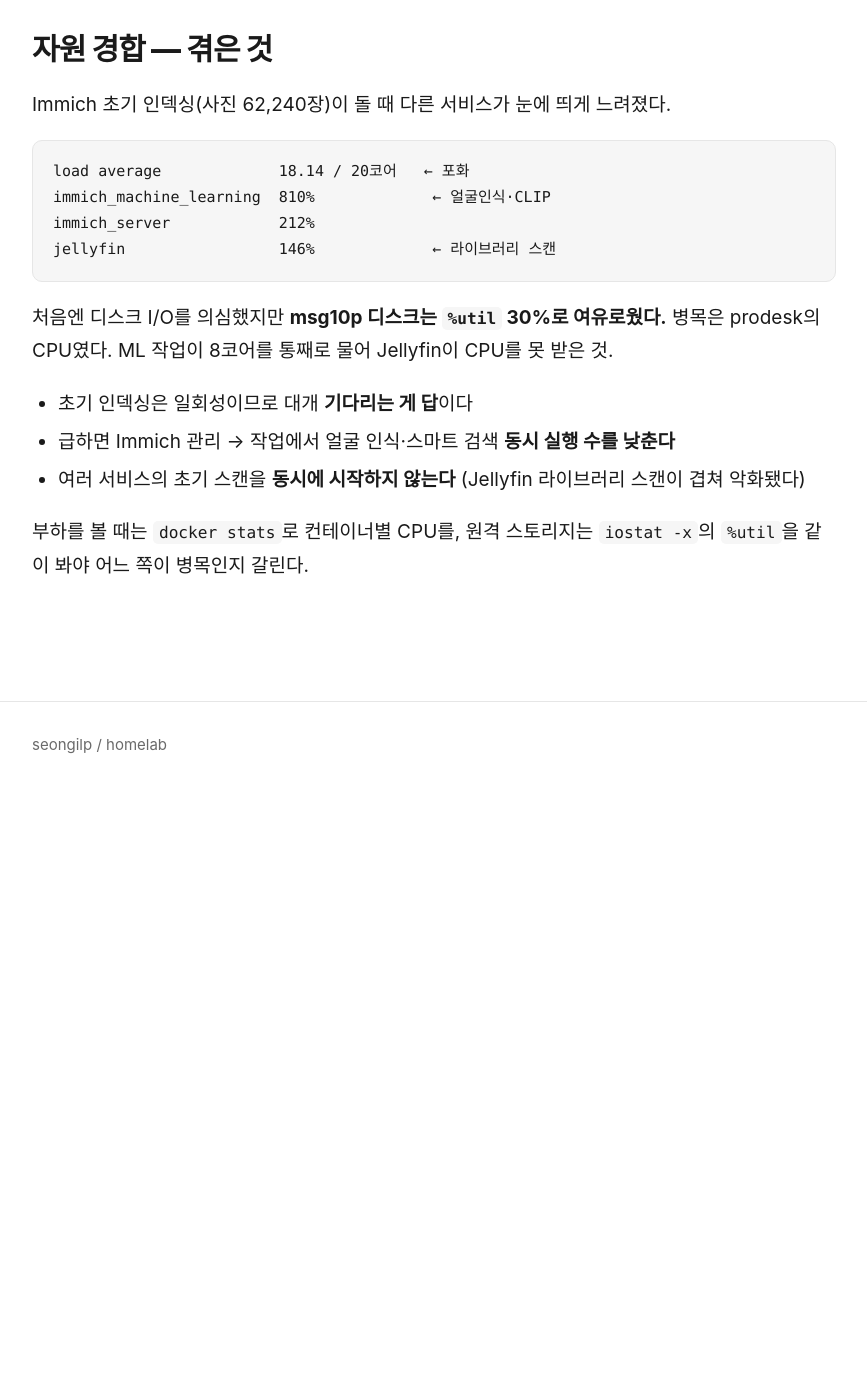
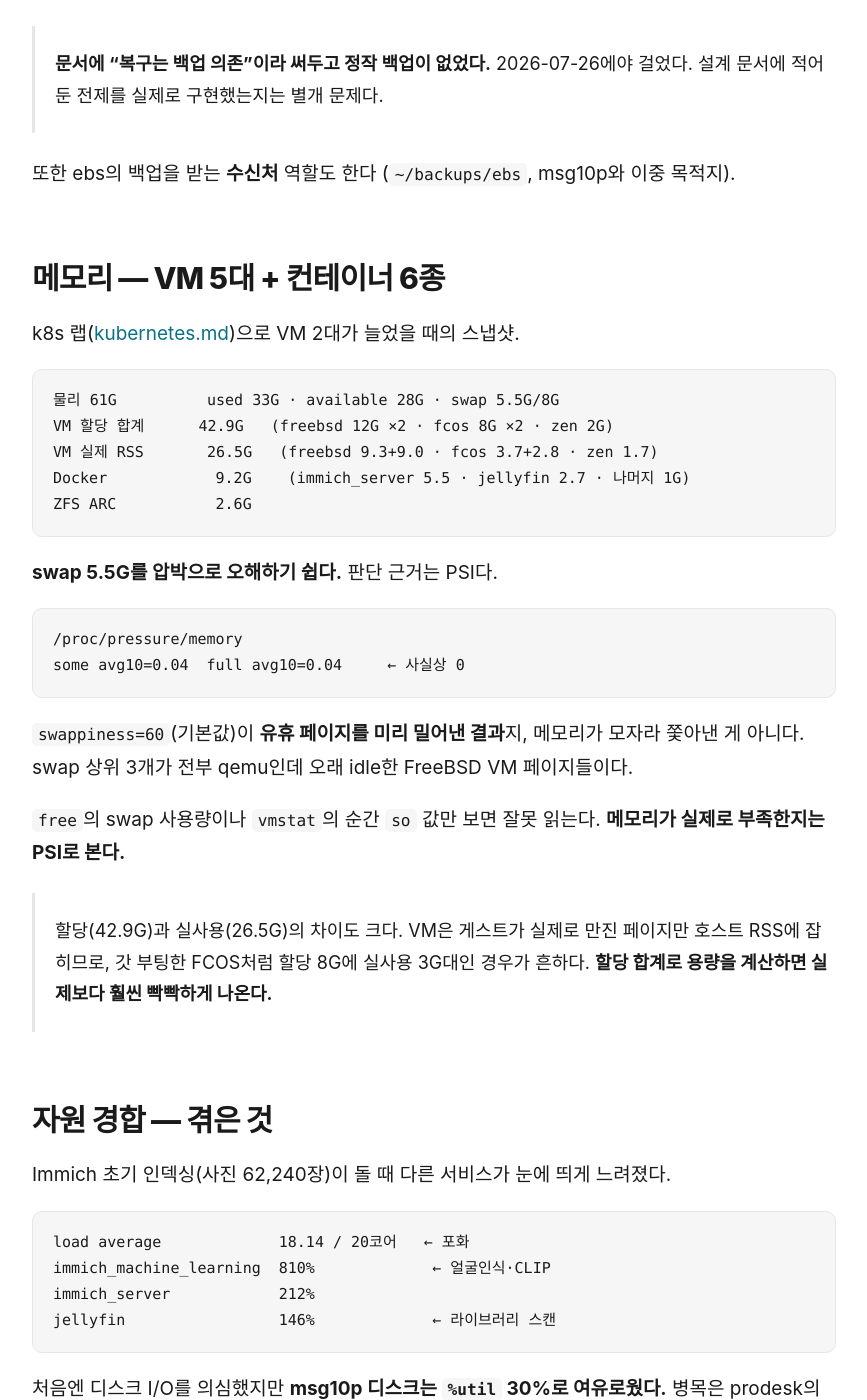
Before and after one commit to seongilp/homelab, a Jekyll site: the page built from docs/prodesk.md, in a window 1280 px wide and 1400 px high, scrolled down 4024 px. Shown: the whole window, without its empty margins (206-1073 px from the left). Built offline with Jekyll 4.4.1, drawn with Linux system fonts in a browser that asks for light colours; our own code applies the rules of GitHub Pages for plain Markdown files; before the commit the page ends 4812 px from its top, so only the background shows below that; some of the changed text lies outside the part shown.

Commit message:
docs(kubernetes): k8s 테스트 랩 문서 신설
prodesk 위에 Fedora CoreOS 2대로 kubeadm 클러스터를 올렸다.
관리형도 k3s 도 아닌 이유는 control plane 이 무엇으로 이루어지는지 보려는 것.

불변 OS 라 설치 과정에서 걸린 것들:
- libvirt 의 AppArmor 프로파일이 디스크 외 파일을 막아 Ignition 전달이 실패
- CRI-O rpm 저장소가 403/404 — Fedora 기본 cri-o 는 k8s 와 네 마이너 차이
- 읽기 전용 /usr 때문에 PREFIX/LIBEXECDIR 을 /usr/local 로 옮겨야 한다
- rpm-ostree 레이어링은 재부팅 후에야 유닛이 생긴다

prodesk 에는 메모리 관찰도 함께 적었다. swap 5.5G 를 압박으로 오해하기
쉬운데 PSI 는 0 이었다. 할당(42.9G)과 실사용(26.5G)의 차이도 크다.

````diff
--- a/docs/prodesk.md
+++ b/docs/prodesk.md
@@ -45,13 +45,18 @@
 | `freebsd-dev` | 8 / 12G | FreeBSD 16.0-CURRENT — 커널 학습 ([freebsd.md](freebsd.md)) |
 | `freebsd` | 8 / 12G | FreeBSD 15.1-RELEASE — jail·pkgbase 실습 |
 | `zen` | 2 / 2G | 실험용 |
+| `fcos-cp1` | 4 / 8G | Fedora CoreOS — k8s control plane ([kubernetes.md](kubernetes.md)) |
+| `fcos-w1` | 4 / 8G | Fedora CoreOS — k8s worker |
 
-**전부 `data/vms` 아래 raw 포맷**이다. qcow2를 쓰지 않는 이유와 이전 과정은
-[backup.md](backup.md)에 정리했다.
+**전부 `data/vms` 아래**에 둔다. FreeBSD·zen은 raw 포맷이다.
+이들을 qcow2에서 raw로 옮긴 이유와 과정은 [backup.md](backup.md)에 정리했다.
 
 > `zen`은 원래 `/var/lib/libvirt/images/`(ext4 루트)에 qcow2로 있었다.
 > 데이터셋 밖이라 **백업에서 조용히 누락돼 있었다.** VM 하나가 다른 파일시스템에 있으면
 > 이런 일이 생긴다.
+
+> FCOS 2대는 **qcow2**다 — 배포 이미지가 qcow2라 그대로 썼다. 포맷은 다르지만
+> `data/vms` 안에 있어 zfs send 백업에는 포함된다. 위 `zen` 건과 달리 조용한 누락은 아니다.
 
 ## 서비스 (Docker)
 
@@ -115,6 +120,36 @@
 > 설계 문서에 적어둔 전제를 실제로 구현했는지는 별개 문제다.
 
 또한 ebs의 백업을 받는 **수신처** 역할도 한다 (`~/backups/ebs`, msg10p와 이중 목적지).
+
+
+## 메모리 — VM 5대 + 컨테이너 6종
+
+k8s 랩([kubernetes.md](kubernetes.md))으로 VM 2대가 늘었을 때의 스냅샷.
+
+```
+물리 61G          used 33G · available 28G · swap 5.5G/8G
+VM 할당 합계      42.9G   (freebsd 12G ×2 · fcos 8G ×2 · zen 2G)
+VM 실제 RSS       26.5G   (freebsd 9.3+9.0 · fcos 3.7+2.8 · zen 1.7)
+Docker            9.2G    (immich_server 5.5 · jellyfin 2.7 · 나머지 1G)
+ZFS ARC           2.6G
+```
+
+**swap 5.5G를 압박으로 오해하기 쉽다.** 판단 근거는 PSI다.
+
+```
+/proc/pressure/memory
+some avg10=0.04  full avg10=0.04     ← 사실상 0
+```
+
+`swappiness=60`(기본값)이 **유휴 페이지를 미리 밀어낸 결과**지, 메모리가 모자라 쫓아낸 게
+아니다. swap 상위 3개가 전부 qemu인데 오래 idle한 FreeBSD VM 페이지들이다.
+
+`free`의 swap 사용량이나 `vmstat`의 순간 `so` 값만 보면 잘못 읽는다.
+**메모리가 실제로 부족한지는 PSI로 본다.**
+
+> 할당(42.9G)과 실사용(26.5G)의 차이도 크다. VM은 게스트가 실제로 만진 페이지만
+> 호스트 RSS에 잡히므로, 갓 부팅한 FCOS처럼 할당 8G에 실사용 3G대인 경우가 흔하다.
+> **할당 합계로 용량을 계산하면 실제보다 훨씬 빡빡하게 나온다.**
 
 ## 자원 경합 — 겪은 것
 
````
Also changed, not shown: other parts of docs/prodesk.md (+1 -1 lines), README.md (+2 -1 lines), docs/kubernetes.md (added, +142 -0 lines).
